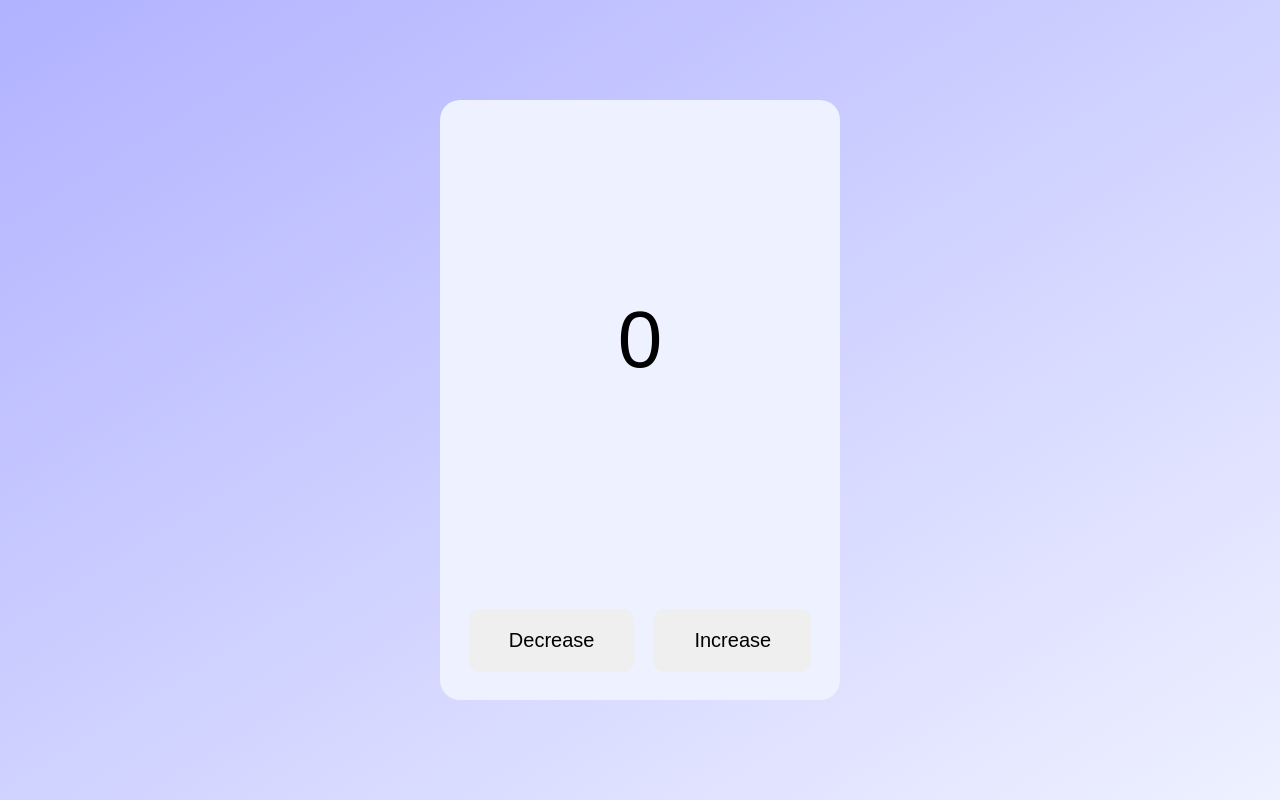
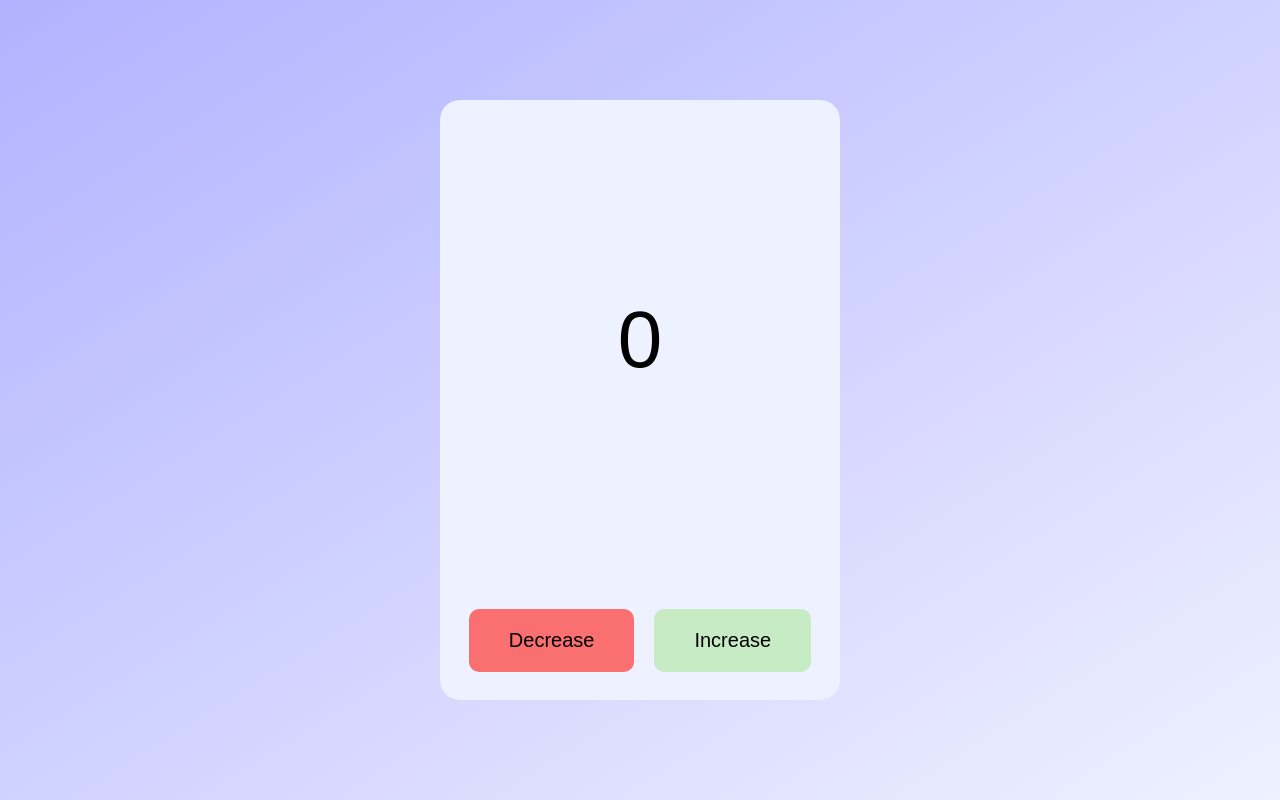
Before and after one commit to joeribreedveld/f3m9-prog-mini-counter-app, a React (Create React App) app: page / in a window 1280 px wide. Built offline with nearby package versions, Linux system fonts and the light colour scheme.

Commit message:
feat(countercard): button hover and active styles

```diff
--- a/src/CounterCard/CounterCard.css
+++ b/src/CounterCard/CounterCard.css
@@ -27,8 +27,36 @@
     border-radius: 1rem;
 }
 
+.counter__button:hover {
+    cursor: pointer;
+}
+
+.counter__button--increase {
+    background: #C6EBC5;
+}
+
+.counter__button--decrease {
+    background: #FA7070;
+}
+
 .counter__value {
     font-family: sans-serif;
     font-size: 400%;
     font-weight: 400;
 }
+
+.counter__button--increase:hover {
+    background: hsl(118, 49%, 75%);
+}
+
+.counter__button--increase:active {
+    background: hsl(118, 49%, 65%);
+}
+
+.counter__button--decrease:hover {
+    background: hsl(0, 93%, 61%);
+}
+
+.counter__button--decrease:active {
+        background: hsl(0, 93%, 51%);
+}
--- a/src/CounterCard/CounterCard.js
+++ b/src/CounterCard/CounterCard.js
@@ -10,8 +10,8 @@ const CounterCard = () => {
 					<h1 className='counter__value'>0</h1>
 				</section>
 				<section className='counter__buttons'>
-					<button className='counter__button'>Decrease</button>
-					<button className='counter__button'>Increase</button>
+					<button className='counter__button counter__button--decrease'>Decrease</button>
+					<button className='counter__button counter__button--increase'>Increase</button>
 				</section>
 			</article>
 		</>
```
